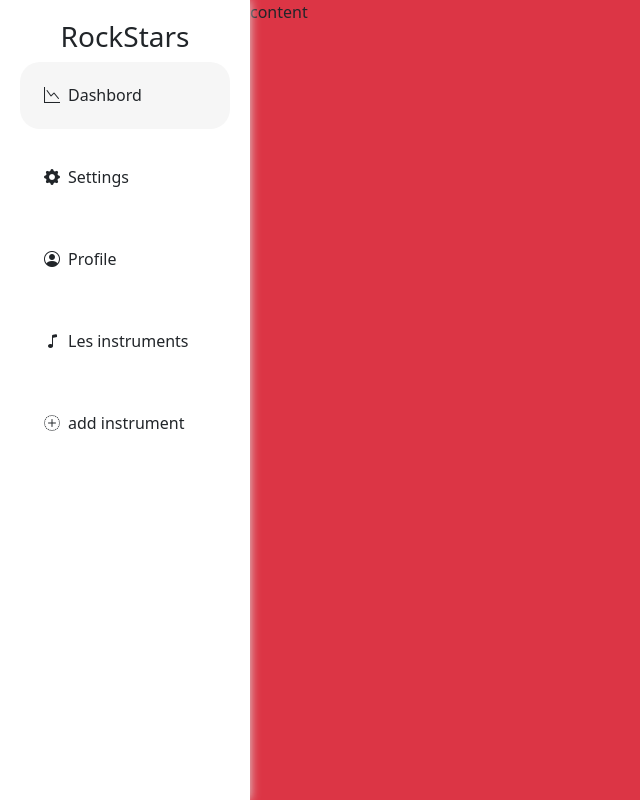
After one commit to YTADLAOUI/application-web-gestion, a PHP site: page /projetGestion/principal.php in a window 1280 px wide. The commit adds this page. Shown: the whole page, without its empty margins (0-640 px from the left). Run offline with PHP 8.4, Linux system fonts and the light colour scheme; some libraries are stand-ins or nearby versions.

Commit message:
dashbord

```diff
--- /dev/null
+++ b/principal.php
@@ -0,0 +1,58 @@
+<!DOCTYPE html>
+<html lang="en">
+<head>
+    <meta charset="UTF-8">
+    <meta http-equiv="X-UA-Compatible" content="IE=edge">
+    <meta name="viewport" content="width=device-width, initial-scale=1.0">
+    <!-- ================== BEGIN core-css ================== -->
+	<link href="https://fonts.googleapis.com/css?family=Open+Sans:300,400,600,700" rel="stylesheet" />
+        <!-- CSS only -->
+    <link href="https://cdn.jsdelivr.net/npm/bootstrap@5.2.2/dist/css/bootstrap.min.css" rel="stylesheet" integrity="sha384-Zenh87qX5JnK2Jl0vWa8Ck2rdkQ2Bzep5IDxbcnCeuOxjzrPF/et3URy9Bv1WTRi" crossorigin="anonymous">
+    <link rel="stylesheet" href="https://cdn.jsdelivr.net/npm/bootstrap-icons@1.9.1/font/bootstrap-icons.css">
+    <link rel="stylesheet" href="styleee.css">
+	    <!-- ================== END core-css ================== -->
+    <title>Dashbord</title>
+</head>
+<body class="bg-danger">
+    <div class="page d-flex">
+        <div class="sidebar bg-white position-relative text-center" style= "padding :20px";>
+            <h3 class="position-relative  mt-0">RockStars</h3>
+            <ul style="padding-left: 0px;">
+                <li>
+                    <a class="active d-flex align-items-center h6 text-dark p-4" style="border-radius 6px;" href="principal.php">
+                    <i class="bi bi-graph-down me-2"></i>
+                    <span>Dashbord</span>
+                    </a>
+                </li>
+                <li>
+                    <a class=" d-flex align-items-center h6 text-dark p-4" style="border-radius 6px;" href="principal.php">
+                    <i class="bi bi-gear-fill me-2"></i>
+                    <span>Settings</span>
+                    </a>
+                </li>
+                <li>
+                    <a class=" d-flex align-items-center h6 text-dark p-4" style="border-radius 6px;" href="principal.php">
+                    <i class="bi bi-person-circle me-2"></i>
+                    <span>Profile</span>
+                    </a>
+                </li>
+                <li>
+                    <a class=" d-flex align-items-center h6 text-dark p-4" style="border-radius 6px;" href="principal.php">
+                    <i class="bi bi-music-note me-2"></i>
+                    <span>Les instruments</span>
+                    </a>
+                </li>
+                <li>
+                    <a class=" d-flex align-items-center h6 text-dark p-4" style="border-radius 6px;" href="principal.php">
+                    <i class="bi bi-plus-circle-dotted me-2"></i>
+                    <span>add instrument</span>
+                    </a>
+                </li>
+            </ul>
+        </div>
+        <div class="content">content</div>
+    </div>
+
+
+</body>
+</html>
--- /dev/null
+++ b/styleee.css
@@ -0,0 +1,43 @@
+* {
+    box-sizing: border-box;
+    margin: 0;
+    padding: 0;
+}
+
+body {
+    margin: 0;
+    padding: 0;
+}
+
+*:focus {
+    outline: none;
+}
+
+a {
+    text-decoration: none;
+}
+
+ul {
+    list-style: none;
+    padding-left: 0rem;
+}
+
+.page {
+    min-height: 100vh;
+}
+
+.sidebar {
+    width: 250px;
+    box-shadow: 0 0 10px #ddd;
+}
+
+.sidebar ul li a {
+    transition: 0, 3s;
+    margin-bottom: 15px;
+}
+
+.sidebar ul li :hover,
+.sidebar ul li a.active {
+    background-color: #f6f6f6;
+    border-radius: 20px;
+}
```
Also changed, not shown: index.php (+85 -8 lines), style.css (deleted).
